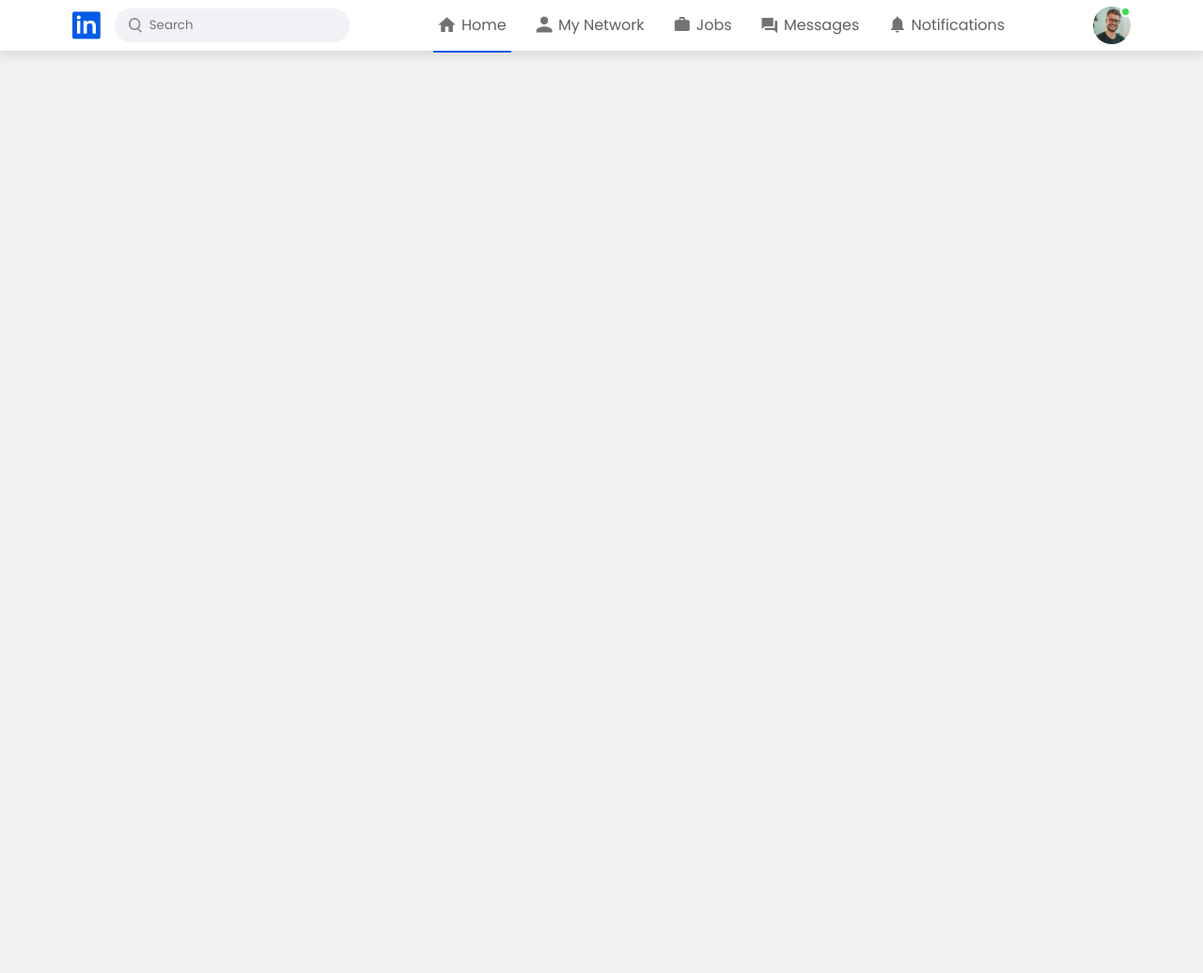
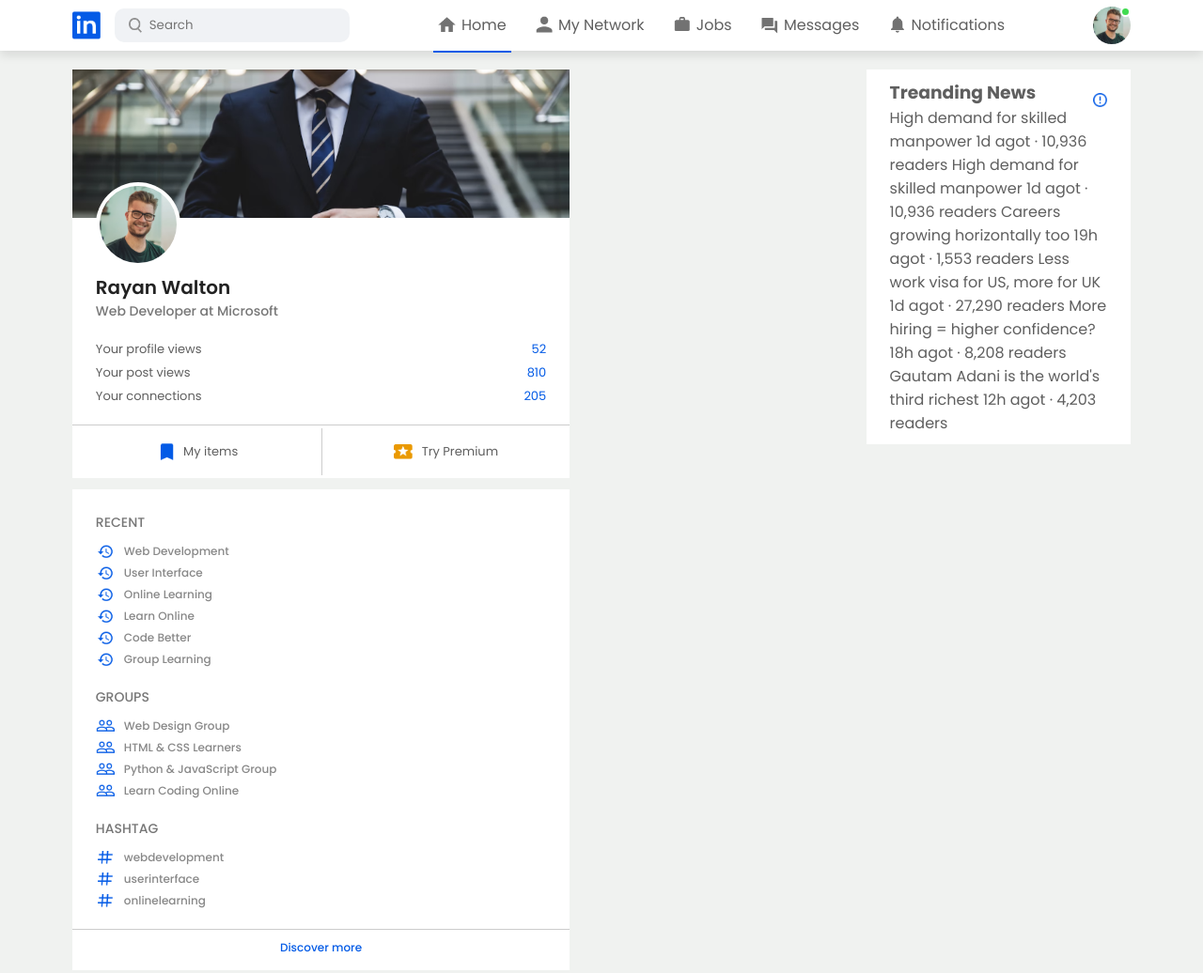
Before and after one commit to Karunesh04/LinkedIn_Clone, a plain HTML site: page index.html in a window 1280 px wide. Shown: the whole page at 94% size. Before the commit the page ends 800 px from the top, so only its background shows below. Drawn offline with Linux system fonts and the light colour scheme.

Commit message:
left-sidebar

```diff
--- a/index.html
+++ b/index.html
@@ -1,42 +1,129 @@
 <!DOCTYPE html>
 <html lang="en">
   <head>
-    <meta charset="UTF-8">
-    <meta name="viewport" content="width=device-width, initial-scale=1.0">
+    <meta charset="UTF-8" />
+    <meta name="viewport" content="width=device-width, initial-scale=1.0" />
     <title>LinkedIn</title>
-    <link rel="shortcut icon" href="images/linkedin.ico" type="image/x-icon">
-    <link rel="stylesheet" href="style.css">
+    <link rel="shortcut icon" href="images/linkedin.ico" type="image/x-icon" />
+    <link rel="stylesheet" href="style.css" />
   </head>
   <body>
     <!-- Navbar -->
     <nav class="navbar">
       <div class="nav-left">
-            <a href="index.html" class="logo"><img src="images/logo.png" alt="logo"></a>
+        <a href="index.html" class="logo"
+          ><img src="images/logo.png" alt="logo"
+        /></a>
         <div class="search-box">
-                <img src="images/search.png" alt="">
-                <input type="text" name="" id="" placeholder="Search">
+          <img src="images/search.png" alt="" />
+          <input type="text" name="" id="" placeholder="Search" />
         </div>
       </div>
       <div class="nav-center">
         <ul>
-                <li><a href="#" class="active-link"><img src="images/home.png" alt="home"> <span>Home</span></a></li>
-                <li><a href="#"><img src="images/network.png" alt="home"> <span>My Network</span></a></li>
-                <li><a href="#"><img src="images/jobs.png" alt="home"> <span>Jobs</span></a></li>
-                <li><a href="#"><img src="images/message.png" alt="home"> <span>Messages</span></a></li>
-                <li><a href="#"><img src="images/notification.png" alt="home"> <span>Notifications</span></a></li>
+          <li>
+            <a href="#" class="active-link"
+              ><img src="images/home.png" alt="home" /> <span>Home</span></a
+            >
+          </li>
+          <li>
+            <a href="#"
+              ><img src="images/network.png" alt="home" />
+              <span>My Network</span></a
+            >
+          </li>
+          <li>
+            <a href="#"
+              ><img src="images/jobs.png" alt="home" /> <span>Jobs</span></a
+            >
+          </li>
+          <li>
+            <a href="#"
+              ><img src="images/message.png" alt="home" />
+              <span>Messages</span></a
+            >
+          </li>
+          <li>
+            <a href="#"
+              ><img src="images/notification.png" alt="home" />
+              <span>Notifications</span></a
+            >
+          </li>
         </ul>
       </div>
       <div class="nav-right">
         <div class="online">
-                <img src="images/user-1.png" class="nav-profile-img">
+          <img src="images/user-1.png" class="nav-profile-img" />
         </div>
       </div>
     </nav>
     <!-- Main -->
     <div class="container">
-        <div class="left-sidebar"></div>
+      <div class="left-sidebar">
+        <div class="sidebar-profile-box">
+          <img src="images/cover-pic.png" alt="" width="100%" />
+          <div class="sidebar-profile-info">
+            <img src="images/user-1.png" alt="" />
+            <h1>Rayan Walton</h1>
+            <h3>Web Developer at Microsoft</h3>
+            <ul>
+              <li>Your profile views<span>52</span></li>
+              <li>Your post views<span>810</span></li>
+              <li>Your connections<span>205</span></li>
+            </ul>
+          </div>
+          <div class="sidebar-profile-link">
+            <a href="#"><img src="images/items.png" />My items</a>
+            <a href="#"><img src="images/premium.png" />Try Premium</a>
+          </div>
+        </div>
+
+        <div class="sidebar-activity">
+          <h3>RECENT</h3>
+          <a href="#"><img src="images/recent.png" />Web Development</a>
+          <a href="#"><img src="images/recent.png" />User Interface</a>
+          <a href="#"><img src="images/recent.png" />Online Learning</a>
+          <a href="#"><img src="images/recent.png" />Learn Online</a>
+          <a href="#"><img src="images/recent.png" />Code Better</a>
+          <a href="#"><img src="images/recent.png" />Group Learning</a>
+          <h3>GROUPS</h3>
+          <a href="#"><img src="images/group.png" alt="" />Web Design Group</a>
+          <a href="#"><img src="images/group.png" alt="" />HTML & CSS Learners</a>
+          <a href="#"><img src="images/group.png" alt="" />Python & JavaScript Group</a>
+          <a href="#"><img src="images/group.png" alt="" />Learn Coding Online</a>
+          <h3>HASHTAG</h3>
+          <a href="#"><img src="images/hashtag.png">webdevelopment</a>
+          <a href="#"><img src="images/hashtag.png">userinterface</a>
+          <a href="#"><img src="images/hashtag.png">onlinelearning</a>
+          <div class="discover-more-link">
+            <a href="#">Discover more</a>
+          </div>
+        </div>
+      </div>
       <div class="main-content"></div>
-        <div class="right-sidebar"></div>
+      <div class="right-sidebar">
+        <div class="sidebar-news">
+            <img src="images/more.png" class="info-icon">
+            <h3>Treanding News</h3>
+            <a href="#">High demand for skilled manpower</a>
+            <span>1d agot &middot; 10,936 readers</span>
+
+            <a href="#">High demand for skilled manpower</a>
+            <span>1d agot &middot; 10,936 readers</span>
+
+            <a href="#">Careers growing horizontally too</a>
+            <span>19h agot &middot; 1,553 readers</span>
+
+            <a href="#">Less work visa for US, more for UK</a>
+            <span>1d agot &middot; 27,290 readers</span>
+
+            <a href="#">More hiring = higher confidence?</a>
+            <span>18h agot &middot; 8,208 readers</span>
+
+            <a href="#">Gautam Adani is the world's third richest</a>
+            <span>12h agot &middot; 4,203 readers</span>
+        </div>
+      </div>
     </div>
   </body>
 </html>
--- a/style.css
+++ b/style.css
@@ -81,7 +81,7 @@ position: relative;
 .search-box{
     background: #f0f2f5;
     width: 250px;
-    border-radius: 20px;
+    border-radius: 10px;
     display: flex;
     align-items: center;
     padding: 0 15px;
@@ -107,3 +107,119 @@ position: relative;
     flex-wrap: wrap;
     justify-content: space-between;
 }
+/* ---------------------- left-sidebar ------------------ */
+.left-sidebar{
+    flex-basis: 25%;
+    align-self: flex-start;
+}
+.sidebar-profile-box{
+    background: #fff;
+}
+.sidebar-profile-info{
+    padding: 0 25px;
+}
+.sidebar-profile-info img{
+    width: 90px;
+    border-radius: 50%;
+    background: #fff;
+    padding: 4px;
+    margin-top: -45px;
+}
+.sidebar-profile-info h1{
+    font-size: 20px;
+    font-weight: 600;
+    color: #222;
+}
+.sidebar-profile-info h3{
+    font-size: 14px;
+    font-weight: 500;
+    color: #777;
+}
+.sidebar-profile-info ul{
+    list-style: none;
+    margin: 20px 0;
+}
+.sidebar-profile-info ul li{
+    width: 100%;
+    margin: 5px 0;
+    font-size: 13px;
+}
+.sidebar-profile-info ul li span{
+    float: right;
+    color: #045be6;
+}
+.sidebar-profile-link{
+    display: flex;
+    align-items: center;
+    border-top: 1px solid #ccc;
+}
+.sidebar-profile-link a{
+    flex-basis: 50%;
+    display: flex;
+    align-items: center;
+    justify-content: center;
+    padding: 15px 0;
+    font-size: 13px;
+    border-left: 1px solid #ccc;
+}
+.sidebar-profile-link a:first-child{
+    border-left: 0;
+}
+.sidebar-profile-link a img{
+    width: 20px;
+    margin-right: 10px;
+}
+.sidebar-activity{
+    background: #fff;
+    padding: 5px 25px;
+    margin: 12px 0;
+}
+.sidebar-activity h3{
+    color: #777;
+    font-size: 14px;
+    font-weight: 500;
+    margin: 20px 0 10px;
+}
+.sidebar-activity a{
+    display: flex;
+    align-items: center;
+    font-size: 12px;
+    font-weight: 500;
+    color: #888;
+    margin: 3px 0;
+}
+.sidebar-activity a img{
+    width: 20px;
+    margin-right: 10px;
+}
+.discover-more-link{
+    border-top: 1px solid #ccc;
+    text-align: center;
+    margin: 20px -25px 0;
+}
+.discover-more-link a{
+    color: #045be6;
+    display: inline-block;
+    margin: 10px 0;
+}
+
+/* ---------------------- right-sidebar ------------------ */
+.right-sidebar{
+    flex-basis: 25%;
+    align-self: flex-start;
+}
+.sidebar-news{
+    background: #fff;
+    padding: 10px 25px;
+}
+.info-icon{
+    width: 15px;
+    float: right;
+    margin-top: 15px;
+}
+
+
+/* ---------------------- Main-content ------------------ */
+.left-sidebar{
+    flex-basis: 47%;
+}
```
Lines whose indentation alone changed are shown as unchanged.
